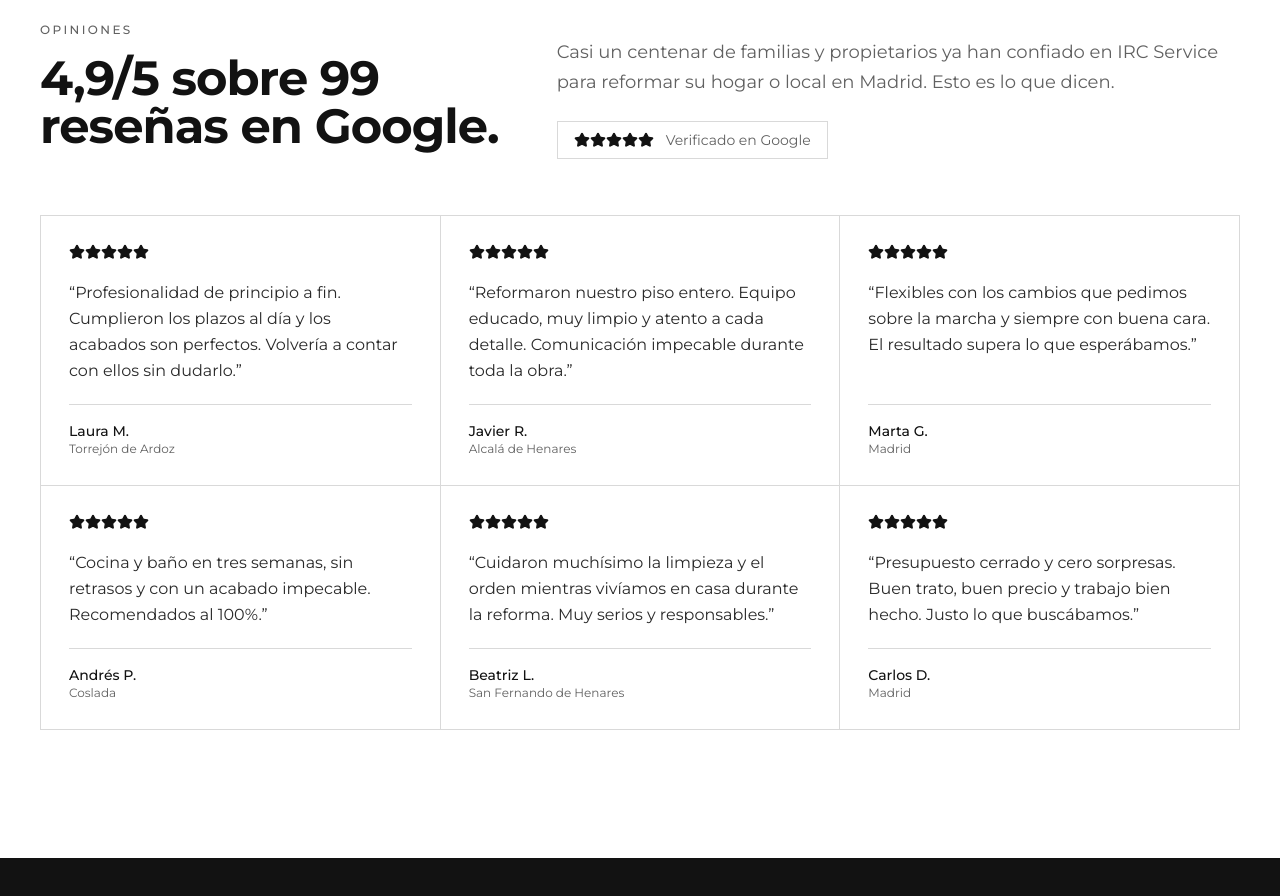
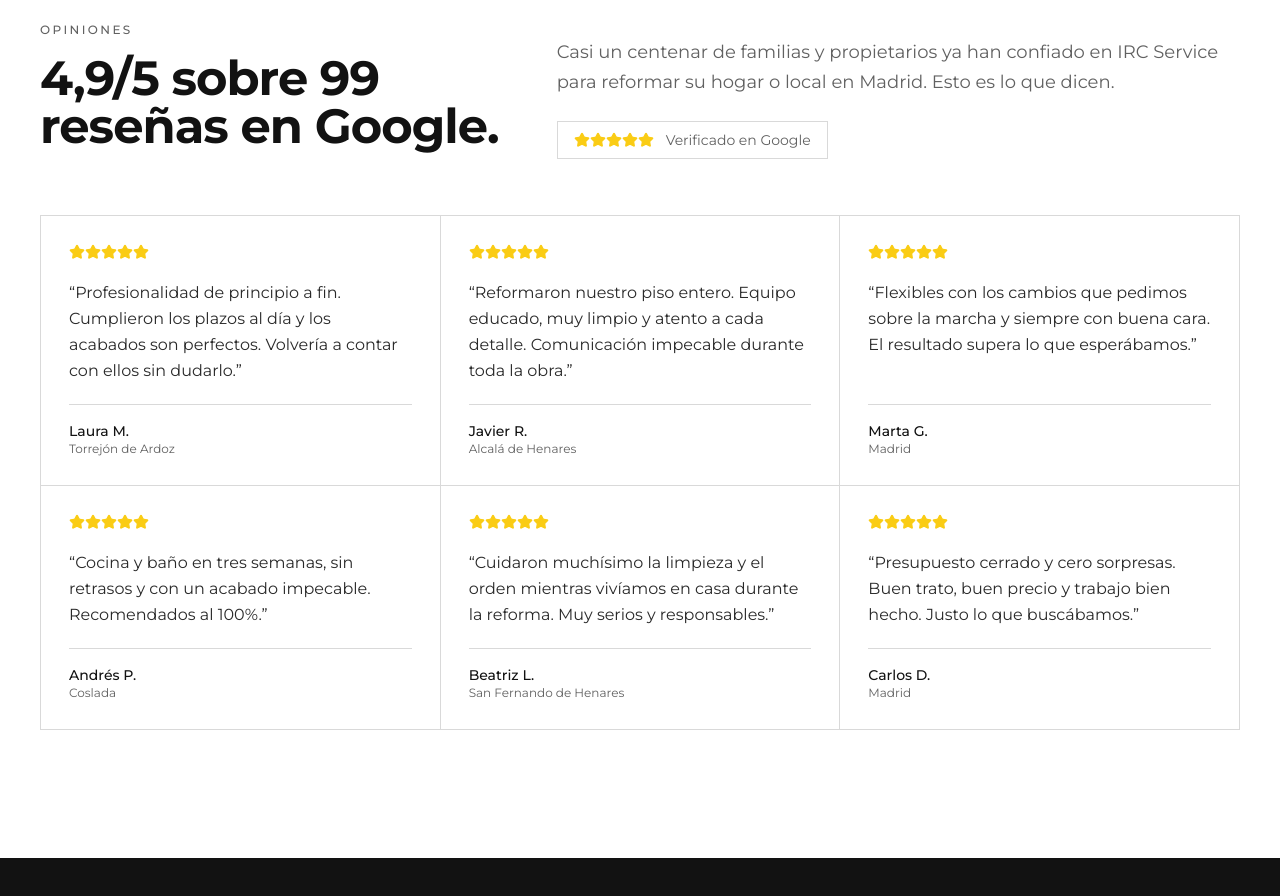
Before and after one commit to Oscar44Hub/IRC-Service-Home, a React (Vite) app: page / in a window 1280 px wide. Shown: the part 3400-4296 px from the top of the page. Built offline with nearby package versions, Linux system fonts and the light colour scheme; no server answers; the HTML template or start-up script is replaced by a standard one.

Commit message:
Change review stars to gold color

```diff
--- a/src/components/landing/Reviews.tsx
+++ b/src/components/landing/Reviews.tsx
@@ -52,7 +52,7 @@ export default function Reviews() {
             <div className="mt-6 inline-flex items-center gap-3 border border-hairline px-4 py-2">
               <div className="flex">
                 {Array.from({ length: 5 }).map((_, i) => (
-                  <Star key={i} className="h-4 w-4 fill-foreground text-foreground" />
+                  <Star key={i} className="h-4 w-4 fill-yellow-400 text-yellow-400" />
                 ))}
               </div>
               <span className="text-sm text-muted-foreground">Verificado en Google</span>
@@ -65,7 +65,7 @@ export default function Reviews() {
             <figure key={i} className="bg-background p-7 flex flex-col gap-5">
               <div className="flex">
                 {Array.from({ length: 5 }).map((_, j) => (
-                  <Star key={j} className="h-4 w-4 fill-foreground text-foreground" />
+                  <Star key={j} className="h-4 w-4 fill-yellow-400 text-yellow-400" />
                 ))}
               </div>
               <blockquote className="text-base leading-relaxed text-foreground/90">
```
